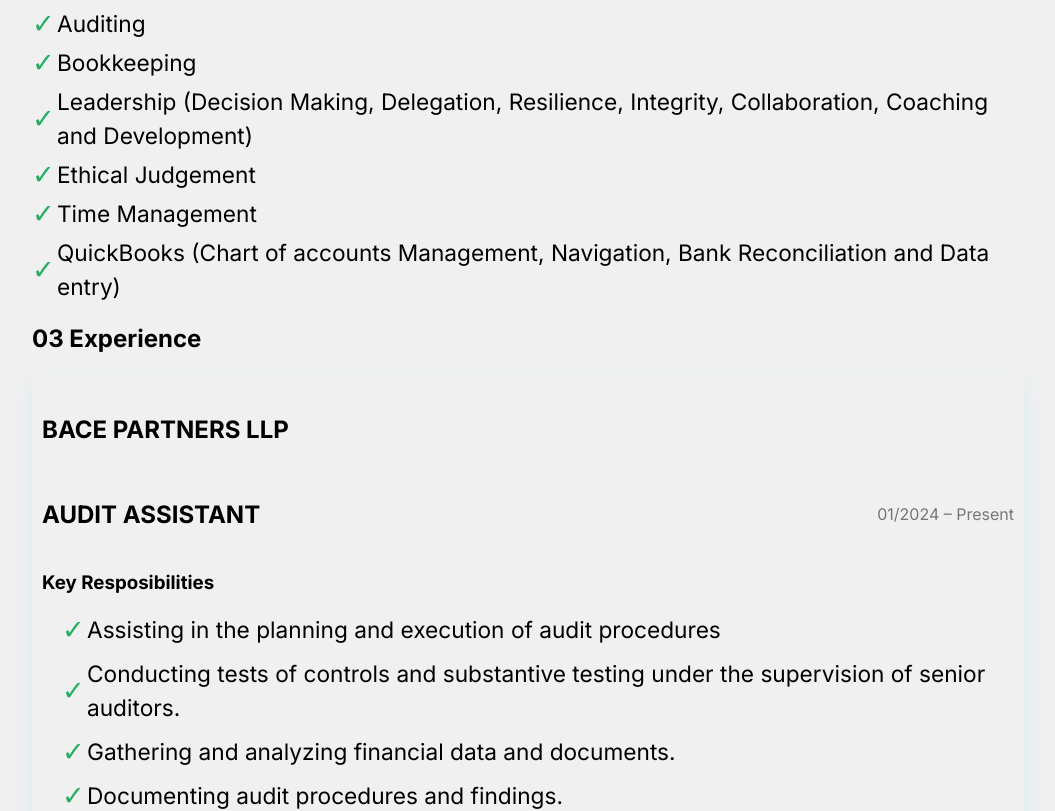
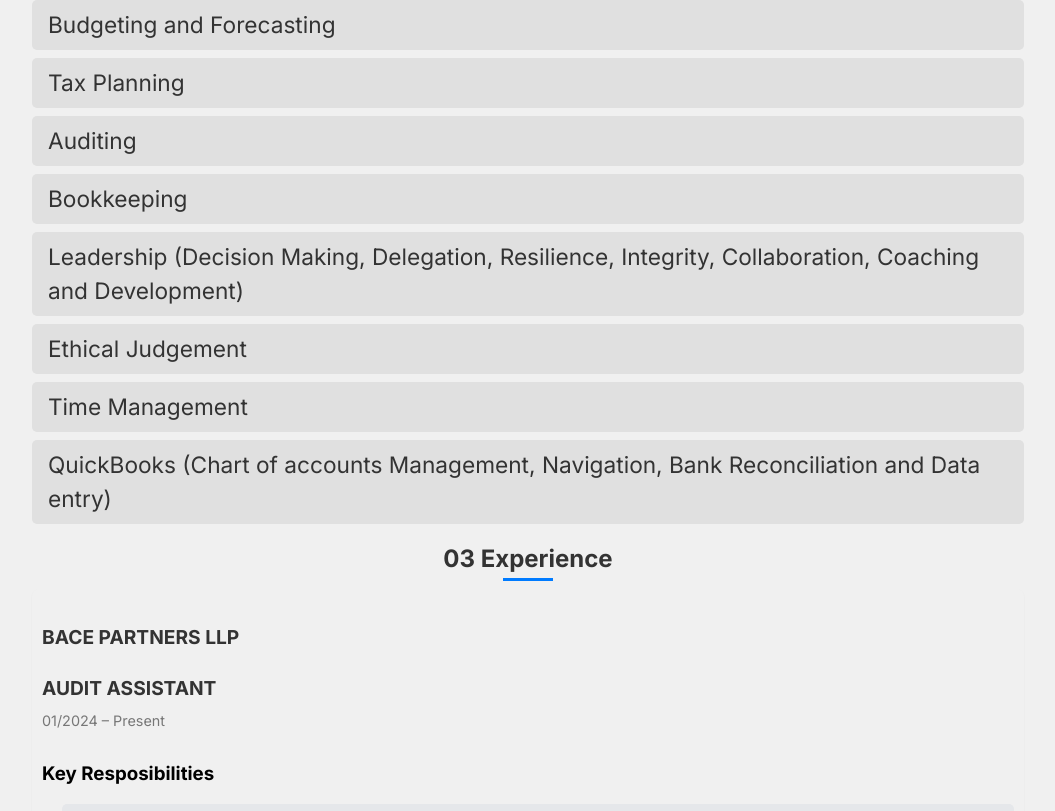
Before and after one commit to jankimutai/bonie-portfolio, a React (Create React App) app: page / in a window 1280 px wide. Shown: the part 2212-3023 px from the top of the page, without its empty margins (112-1167 px from the left). Built offline with nearby package versions, Linux system fonts and the light colour scheme.

Commit message:
UI Improvements

```diff
--- a/src/Styles/about.css
+++ b/src/Styles/about.css
@@ -6,11 +6,33 @@
     border-top: 4px solid rgba(0, 0, 0, 0.06);
     border-bottom: 4px solid rgba(0, 0, 0, 0.06);
 }
+.heading {
+  font-size: 1.5em;
+  font-weight: bold;
+  color: #333;
+  margin-bottom: 16px;
+  text-align: center;
+  position: relative;
+}
+.heading::before {
+  content: '';
+  width: 50px;
+  height: 3px;
+  background-color: #007BFF;
+  position: absolute;
+  bottom: -8px;
+  left: 50%;
+  transform: translateX(-50%);
+}
 .about-accountant {
     width: 80%;
     margin: auto;
   }
-
+  .accountant-details{
+    padding: 10px;
+    background-color: #f2f2f2;
+    border-radius: 8px
+  }
 
 
   .accountant-details p {
@@ -35,50 +57,40 @@
     padding-left: 0;
   }
   .skill {
-    position: relative;
-    padding-left: 25px;
-    margin-bottom: 10px;
-    font-size: 17pt;
-    line-height: 1.5;
-    transition: color 0.3s ease;
+    background-color: #e0e0e0;
+    padding: 0.5rem 1rem;
+    margin: 0.5rem 0;
+    border-radius: 5px;
+    color: #333;
   }
-  .skill::before {
-    content: '\2713'; /* Unicode character for a checkmark */
-    color: #27ae60; /* Color for the checkmark */
-    font-size: 1.2em;
-    position: absolute;
-    left: 0;
-    top: 50%;
-    transform: translateY(-50%);
-  }
+
 
   /* Education Component Styles */
   .education-container {
     display: flex;
-    flex-direction: row; /* Display entries in a row */
-    justify-content: space-around;
-    padding: 10px;
-  }
+    flex-wrap: wrap;
+    justify-content: space-between;
 
-  .education-entry {
+   }
+
+   .education-entry {
     display: flex;
     align-items: center;
-    padding: 10px;
+    margin-bottom: 20px;
 
-  }
+    border-radius: 7px;
+    padding: 27px;
+   }
 
   .education-icon {
     color: #0056b3;
     margin-right: 0.5rem;
   }
-
   .element-title {
-    font-size: 1.5rem;
+    font-size: 18px;
     font-weight: bold;
-    margin-bottom: 0.5rem;
-    text-align: left;
-  }
-
+    margin-bottom: 5px;
+   }
   .element-paragraph {
     font-size: 1.2rem;
     margin-bottom: 0.5rem;
@@ -91,11 +103,11 @@
     font-weight: bold;
     text-align: left;
   }
-  .experience-entry{
+  .experience-entry {
+    border-radius: 8px;
+    margin-bottom: 20px;
+    box-shadow: 0 1px 2px 0 rgba(0,0,0,0.05);
     padding: 10px;
-    box-shadow: 0px 9px 22px rgba(5, 218, 255, 0.1);
-    border-radius: 12px;
-    margin-bottom: 15px;
   }
 
 
@@ -103,17 +115,20 @@
 
   .employer {
     display: flex;
-    align-items: center;
-    justify-content: space-between;
+    flex-direction: column;
+    margin-top: 8px;
   }
 
   .experience-date {
-    font-size: 16px; /* Adjusted font size */
+    font-size: 0.9em;
     color: #777;
+    margin-top: 4px;
   }
-
-  .experience-title{
-    font-size: 18pt;
+   .experience-title {
+    font-size: 1.2em;
+    font-weight: bold;
+    color: #333;
+    margin-bottom: 8px;
   }
 
   .accomplishments-list {
@@ -122,25 +137,18 @@
   }
 
   .accomplishments {
-    margin-bottom: 10px;
     position: relative;
-    padding-left: 25px;
+    padding: 10px;
     font-size: 17pt;
     line-height: 1.5;
     transition: color 0.3s ease;
-
     list-style-type: none;
+    margin: 0.5rem 0;
+    border-radius: 5px;
+    background-color: #e5e7ea;
 
   }
-  .accomplishments::before {
-    content: '\2713'; /* Unicode character for a checkmark */
-    color: #27ae60; /* Color for the checkmark */
-    font-size: 1.2em;
-    position: absolute;
-    left: 0;
-    top: 50%;
-    transform: translateY(-50%);
-  }
+
 
   @media screen and (max-width: 767px) {
     /* About Section */
--- a/src/Styles/contact.css
+++ b/src/Styles/contact.css
@@ -6,6 +6,7 @@
 .contact-element {
   width: 80%;
   margin: auto;
+
 }
 
 .contact-cont {
--- a/src/Styles/homepage.css
+++ b/src/Styles/homepage.css
@@ -102,7 +102,7 @@
 
 @media screen and (max-width: 767px) {
   .homepage {
-    padding:  0 6px; /* Adjusted padding for small screens */
+    padding:  0 10px; /* Adjusted padding for small screens */
     margin-top: 75px;
     width: auto;
 
```
